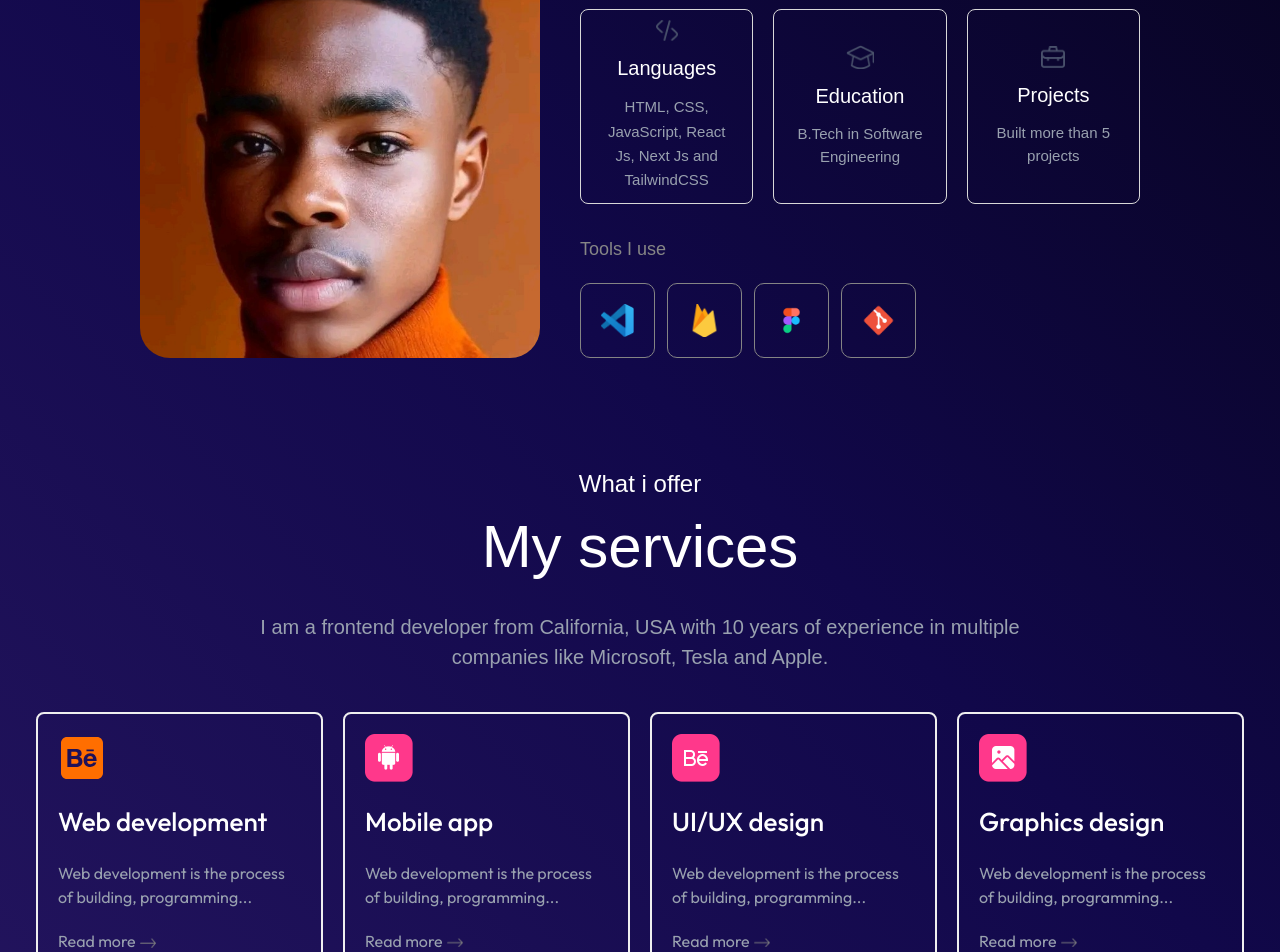
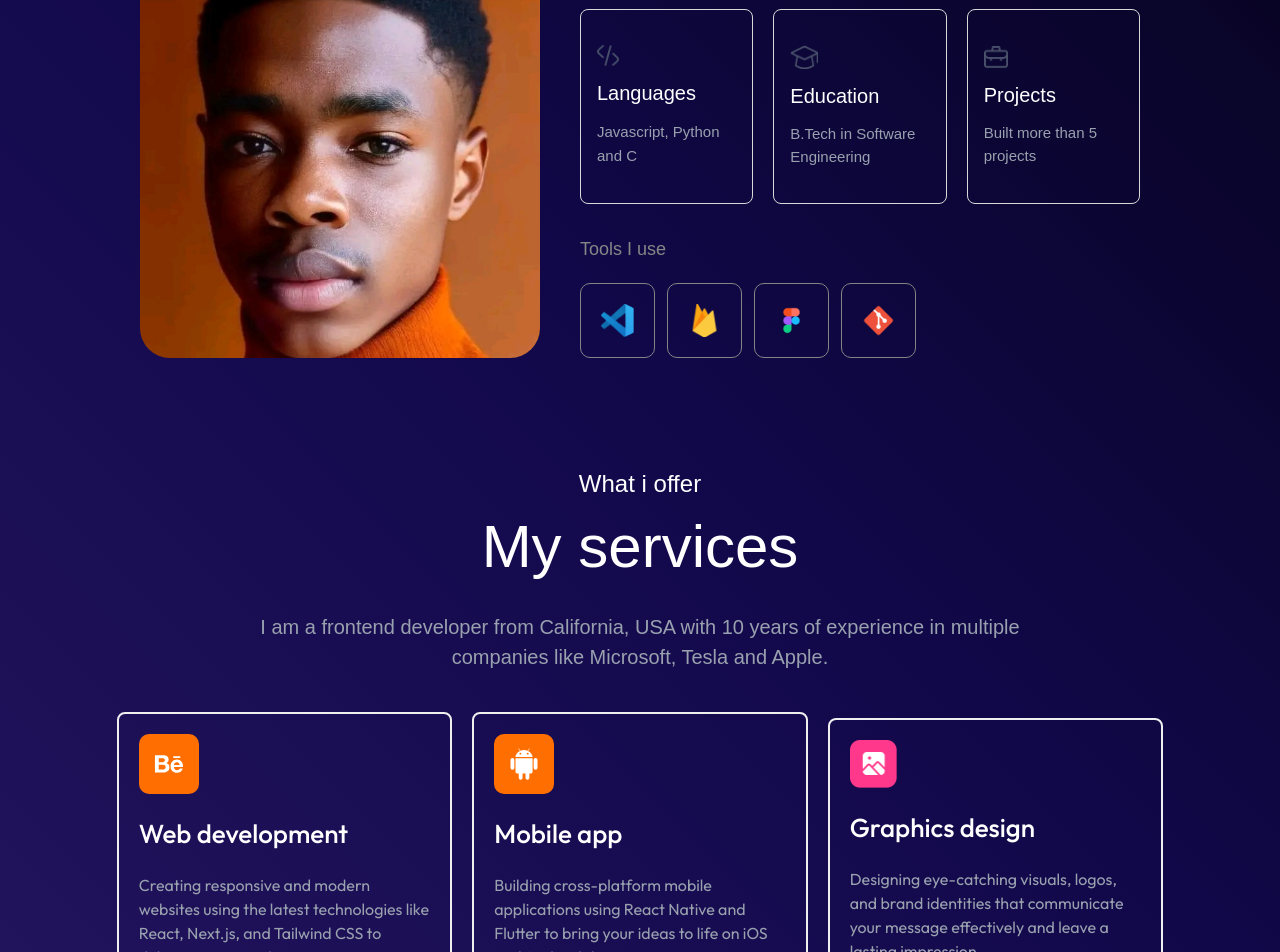
Before and after one commit to BusandCode/BusandCode, a Next.js app: page / in a window 1280 px wide. Shown: the part 1060-2012 px from the top of the page. Built offline with nearby package versions, Linux system fonts and the light colour scheme; a web font is replaced by a local one.

Commit message:
update components

```diff
--- a/components/About.jsx
+++ b/components/About.jsx
@@ -26,15 +26,17 @@ const About = () => {
             </p>
 
           <div className='grid grid-cols-1 md:grid-cols-2 lg:grid-cols-3 gap-4 lg:gap-5 mb-8'>
-            <article className='w-full max-w-[280px] mx-auto md:mx-0 h-[180px] md:h-[195px] cursor-pointer rounded-[8px] border-[1px] border-[#D8D8D8] hover:shadow-lg hover:shadow-orange-500/20 hover:border-orange-400 hover:bg-gray-800/10 transition-all duration-300 flex flex-col justify-center items-center gap-3 px-4 text-center'>
+            <article className='w-full max-w-[280px] mx-auto md:mx-0 h-[180px] md:h-[195px]
+            cursor-pointer rounded-[8px] border-[1px] border-[#D8D8D8]
+            hover:shadow-lg hover:shadow-orange-500/20 hover:border-orange-400 hover:bg-gray-800/10 transition-all duration-300 flex flex-col justify-center items-start gap-3 px-4'>
               <img src="/code-icon.png" alt="Code icon" width={22} height={20}/>
               <h4 className='text-[#fff] text-[18px] md:text-[20px] font-medium'>Languages</h4>
               <p className='text-[13px] md:text-[15px] text-gray-400 font-normal leading-relaxed'>
-                HTML, CSS, JavaScript, React Js, Next Js and TailwindCSS
+                Javascript, Python and C
               </p>
             </article>
 
-            <article className='w-full max-w-[280px] mx-auto md:mx-0 h-[180px] md:h-[195px] cursor-pointer rounded-[8px] border-[1px] border-[#D8D8D8] hover:shadow-lg hover:shadow-orange-500/20 hover:border-orange-400 hover:bg-gray-800/10 transition-all duration-300 flex flex-col justify-center items-center gap-3 px-4 text-center'>
+            <article className='w-full max-w-[280px] mx-auto md:mx-0 h-[180px] md:h-[195px] cursor-pointer rounded-[8px] border-[1px] border-[#D8D8D8] hover:shadow-lg hover:shadow-orange-500/20 hover:border-orange-400 hover:bg-gray-800/10 transition-all duration-300 flex flex-col justify-center items-start gap-3 px-4'>
               <img src="/edu-icon.png" alt="Education icon" width={28} height={24}/>
               <h4 className='text-[#fff] text-[18px] md:text-[20px] font-medium'>Education</h4>
               <p className='text-[13px] md:text-[15px] text-gray-400 font-normal'>
@@ -42,7 +44,7 @@ const About = () => {
               </p>
             </article>
 
-            <article className='w-full max-w-[280px] mx-auto md:mx-0 h-[180px] md:h-[195px] cursor-pointer rounded-[8px] border-[1px] border-[#D8D8D8] hover:shadow-lg hover:shadow-orange-500/20 hover:border-orange-400 hover:bg-gray-800/10 transition-all duration-300 flex flex-col justify-center items-center gap-3 px-4 text-center md:col-span-2 lg:col-span-1'>
+            <article className='w-full max-w-[280px] mx-auto md:mx-0 h-[180px] md:h-[195px] cursor-pointer rounded-[8px] border-[1px] border-[#D8D8D8] hover:shadow-lg hover:shadow-orange-500/20 hover:border-orange-400 hover:bg-gray-800/10 transition-all duration-300 flex flex-col justify-center items-start gap-3 px-4 md:col-span-2 lg:col-span-1'>
               <img src="/project-icon.png" alt="Projects icon" width={24} height={21.8}/>
               <h4 className='text-[#fff] text-[18px] md:text-[20px] font-medium'>Projects</h4>
               <p className='text-[13px] md:text-[15px] text-gray-400 font-normal'>
@@ -55,16 +57,16 @@ const About = () => {
               <h3 className='text-[#868686] text-[16px] md:text-[18px] font-medium'>Tools I use</h3>
 
               <div className='flex flex-wrap justify-center lg:justify-start items-center gap-3'>
-                <div className='w-[65px] h-[65px] md:w-[75px] md:h-[75px] cursor-pointer flex justify-center items-center rounded-[10px] border-[1px] border-[#848484] hover:border-gray-300 hover:bg-gray-800/20 transition-all duration-300'>
+                <div className='w-[65px] hover:shadow-lg hover:shadow-orange-500/20 hover:border-orange-400 hover:bg-gray-800/10 h-[65px] md:w-[75px] md:h-[75px] cursor-pointer flex justify-center items-center rounded-[10px] border-[1px] border-[#848484] transition-all duration-300'>
                   <img src="/vscode.png" alt="VS Code logo" width={28} height={28} className='md:w-[33px] md:h-[33px]' />
                 </div>
-                <div className='w-[65px] h-[65px] md:w-[75px] md:h-[75px] cursor-pointer flex justify-center items-center rounded-[10px] border-[1px] border-[#848484] hover:border-gray-300 hover:bg-gray-800/20 transition-all duration-300'>
+                <div className='w-[65px] hover:shadow-lg hover:shadow-orange-500/20 hover:border-orange-400 hover:bg-gray-800/10 h-[65px] md:w-[75px] md:h-[75px] cursor-pointer flex justify-center items-center rounded-[10px] border-[1px] border-[#848484] transition-all duration-300'>
                   <img src="/firebase.png" alt="Firebase logo" width={28} height={28} className='md:w-[33px] md:h-[33px]' />
                 </div>
-                <div className='w-[65px] h-[65px] md:w-[75px] md:h-[75px] cursor-pointer flex justify-center items-center rounded-[10px] border-[1px] border-[#848484] hover:border-gray-300 hover:bg-gray-800/20 transition-all duration-300'>
+                <div className='w-[65px] hover:shadow-lg hover:shadow-orange-500/20 hover:border-orange-400 hover:bg-gray-800/10 h-[65px] md:w-[75px] md:h-[75px] cursor-pointer flex justify-center items-center rounded-[10px] border-[1px] border-[#848484] transition-all duration-300'>
                   <img src="/figma.png" alt="Figma logo" width={28} height={28} className='md:w-[33px] md:h-[33px]' />
                 </div>
-                <div className='w-[65px] h-[65px] md:w-[75px] md:h-[75px] cursor-pointer flex justify-center items-center rounded-[10px] border-[1px] border-[#848484] hover:border-gray-300 hover:bg-gray-800/20 transition-all duration-300'>
+                <div className='w-[65px] hover:shadow-lg hover:shadow-orange-500/20 hover:border-orange-400 hover:bg-gray-800/10 h-[65px] md:w-[75px] md:h-[75px] cursor-pointer flex justify-center items-center rounded-[10px] border-[1px] border-[#848484] transition-all duration-300'>
                   <img src="/git.png" alt="Git logo" width={28} height={28} className='md:w-[33px] md:h-[33px]' />
                 </div>
               </div>
--- a/components/NavBar.jsx
+++ b/components/NavBar.jsx
@@ -32,10 +32,10 @@ const Nav = () => {
       </a>
 
       <a
-        href="#experience"
-        onClick={() => setActiveNav("#experience")}
+        href="#service"
+        onClick={() => setActiveNav("#service")}
         className={`p-4 rounded-full flex text-gray-300 text-xl transition-all duration-300 hover:bg-black/30 ${
-          activeNav === "#experience" ? "bg-orange-500 text-gray-900" : ""
+          activeNav === "#service" ? "bg-orange-500 text-gray-900" : ""
         }`}
       >
         <BiBook />
--- a/components/Services.jsx
+++ b/components/Services.jsx
@@ -1,9 +1,10 @@
 import React from 'react'
-import { FaSquareBehance } from "react-icons/fa6";
+import { AiOutlineBehance } from "react-icons/ai";
+import { AiFillAndroid } from "react-icons/ai";
 
 const Services = () => {
   return (
-    <section className='mt-16' id='services'>
+    <section className='mt-16' id='service'>
         <div className='text-center max-w-[764px] mx-auto'>
             <h3 className='text-[24px] font-normal text-white'>What i offer</h3>
             <h1 className='text-[60px] font-normal text-white mb-5'>My services</h1>
@@ -11,46 +12,25 @@ const Services = () => {
             companies like Microsoft, Tesla and Apple.</p>
         </div>
         <div className='flex md:flex-col lg:flex-row justify-around items-center gap-5 mt-10 px-5 '>
-            <article className='max-w-[335.49px] max-h-[329px] cursor-pointer rounded-[8px] border-[2px] border-[#EFEFEF]
+            <article className='max-w-[335.49px] max-h-[329px] cursor-pointer
+            rounded-[8px] border-[2px] border-[#EFEFEF]
             flex flex-col gap-5 items-start p-5 '>
-                {/* <img src="/web-icon.png" alt="" width={47.62} height={47.62}/> */}
-                <FaSquareBehance className='text-[#FF6E00] text-[48px]' />
+                <AiOutlineBehance className='text-[white] text-[20px] p-3 bg-[#FF6E00] w-[60px] h-[60px] rounded-[10px]' />
                 <small className='font-medium text-[26px] text-white'>Web development</small>
-                <small className='font-normal text-[16px] text-gray-400'>Web development is the process of building, programming...</small>
-                <div className='flex items-center gap-1 justify-center'>
-                  <small className='font-normal text-[16px] text-gray-400'>Read more</small>
-                  <img src="/right-arrow.png" alt="" width={16.23} height={16.23} className='flex justify-center items-center mt-1' />
-                </div>
+                <small className='font-normal text-[16px] text-gray-400'>Creating responsive and modern websites using the latest technologies like React, Next.js, and Tailwind CSS to deliver exceptional user experiences.</small>
             </article>
             <article className='max-w-[335.49px] max-h-[329px]  cursor-pointer rounded-[8px] border-[2px] border-[#EFEFEF]
             flex flex-col gap-5 items-start p-5 '>
-                <img src="/mobile-icon.png" alt="" width={47.62} height={47.62}/>
+                {/* <img src="/mobile-icon.png" alt="" width={47.62} height={47.62}/> */}
+                <AiFillAndroid className='text-[white] text-[20px] p-3 bg-[#FF6E00] w-[60px] h-[60px] rounded-[10px]' />
                 <small className='font-medium text-[26px] text-white'>Mobile app</small>
-                <small className='font-normal text-[16px] text-gray-400'>Web development is the process of building, programming...</small>
-                <div className='flex items-center gap-1 justify-center'>
-                  <small className='font-normal text-[16px] text-gray-400'>Read more</small>
-                  <img src="/right-arrow.png" alt="" width={16.23} height={16.23} className='flex justify-center items-center mt-1' />
-                </div>
+                <small className='font-normal text-[16px] text-gray-400'>Building cross-platform mobile applications using React Native and Flutter to bring your ideas to life on iOS and Android devices.</small>
             </article>
             <article className='max-w-[335.49px] cursor-pointer max-h-[329px] rounded-[8px] border-[2px] border-[#EFEFEF]
             flex flex-col gap-5 items-start p-5 '>
-                <img src="/ui-icon.png" alt="" width={47.62} height={47.62}/>
-                <small className='font-medium text-[26px] text-white'>UI/UX design</small>
-                <small className='font-normal text-[16px] text-gray-400'>Web development is the process of building, programming...</small>
-                <div className='flex items-center gap-1 justify-center'>
-                  <small className='font-normal text-[16px] text-gray-400'>Read more</small>
-                  <img src="/right-arrow.png" alt="" width={16.23} height={16.23} className='flex justify-center items-center mt-1' />
-                </div>
-            </article>
-            <article className='max-w-[335.49px]n cursor-pointer max-h-[329px] rounded-[8px] border-[2px] border-[#EFEFEF]
-            flex flex-col gap-5 items-start p-5 '>
                 <img src="/graphics-icon.png" alt="" width={47.62} height={47.62}/>
                 <small className='font-medium text-[26px] text-white'>Graphics design</small>
-                <small className='font-normal text-[16px] text-gray-400'>Web development is the process of building, programming...</small>
-                <div className='flex items-center gap-1 justify-center'>
-                  <small className='font-normal text-[16px] text-gray-400'>Read more</small>
-                  <img src="/right-arrow.png" alt="" width={16.23} height={16.23} className='flex justify-center items-center mt-1' />
-                </div>
+                <small className='font-normal text-[16px] text-gray-400'>Designing eye-catching visuals, logos, and brand identities that communicate your message effectively and leave a lasting impression.</small>
             </article>
         </div>
 
```
